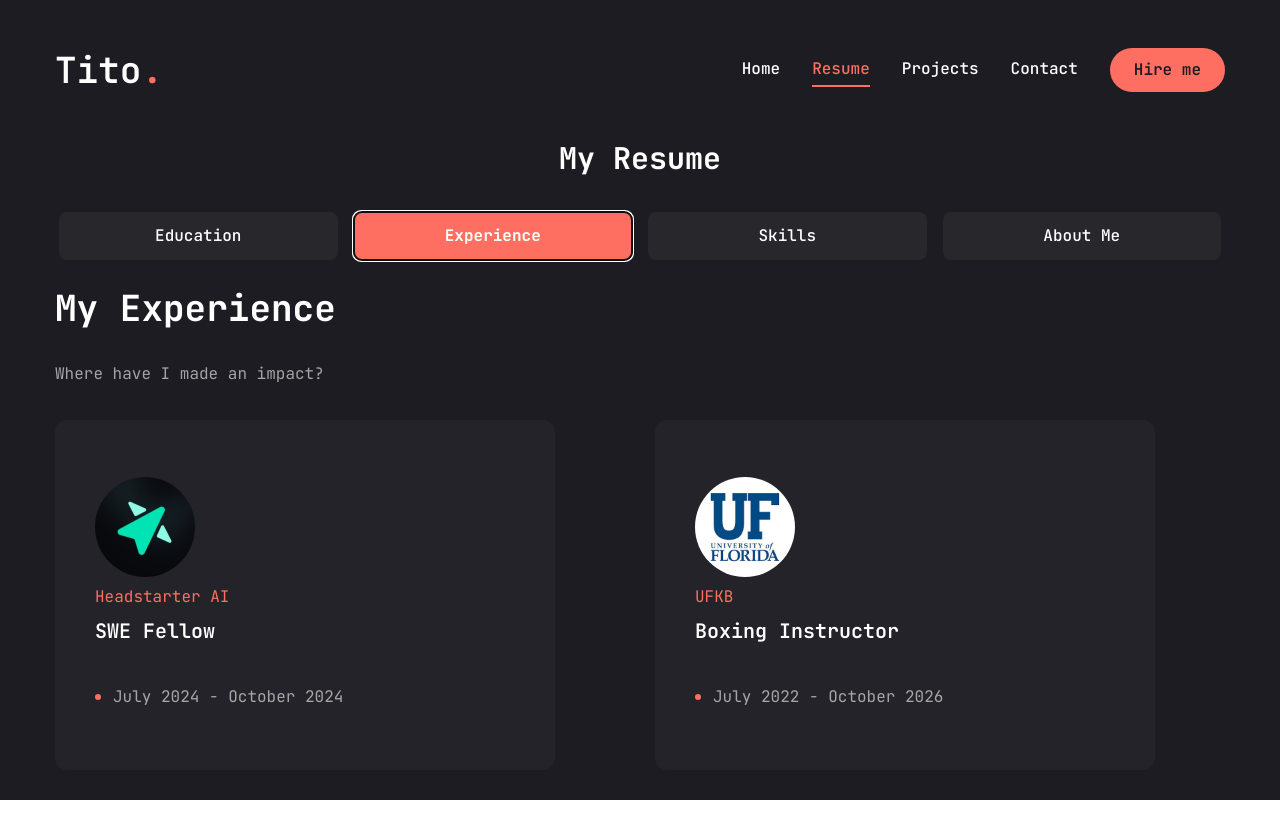
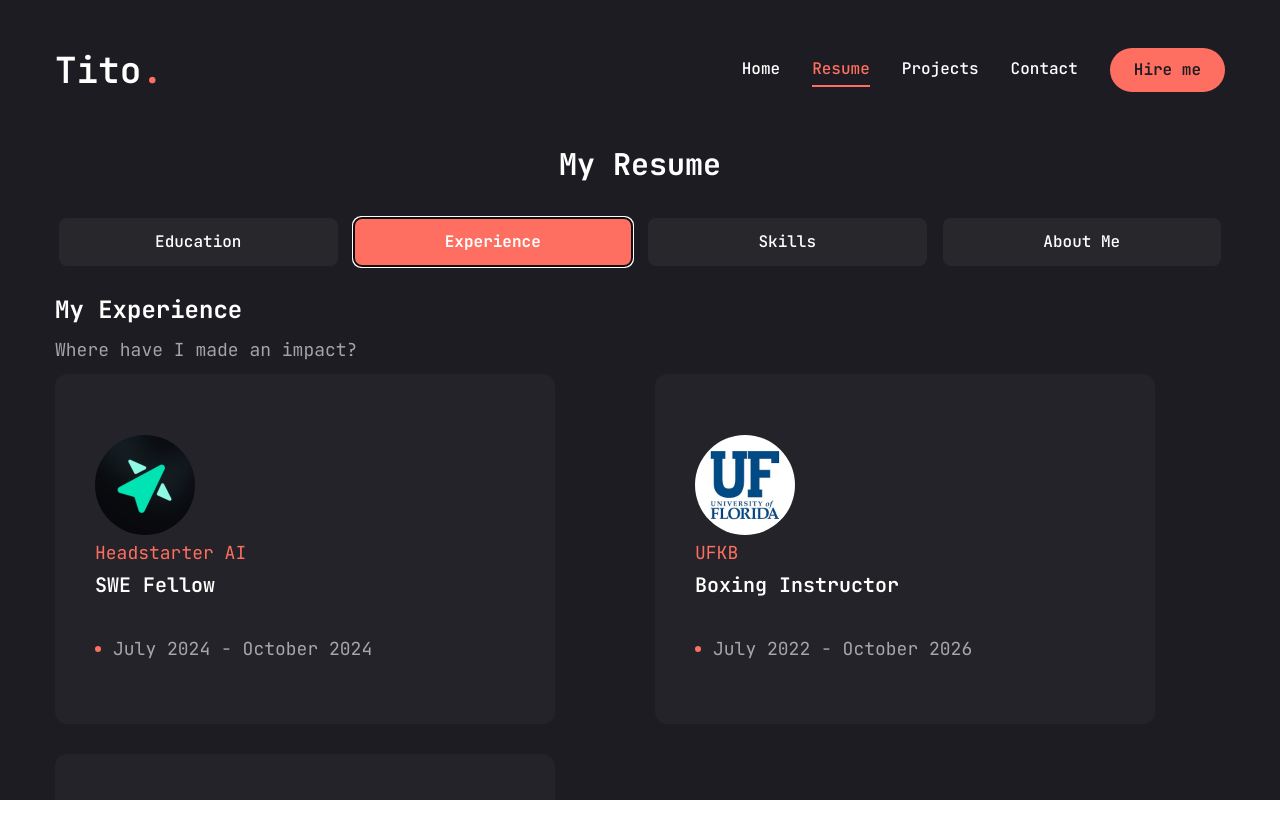
Before and after one commit to Poiixen/poiixen.github.io, a Next.js app: page /resume in a window 1280 px wide. Both pictures are taken after a click on the tab "Experience". Shown: the top 838 px of the page. Built offline with nearby package versions, Linux system fonts and the light colour scheme.

Commit message:
Update page.jsx

```diff
--- a/app/resume/page.jsx
+++ b/app/resume/page.jsx
@@ -56,7 +56,7 @@ const experience = {
 };
 
 const skills = {
-  title: "My skills",
+  title: "My Skills",
   description: "Here is my tech stack! ",
   skillList: [
     {
@@ -101,7 +101,7 @@ const skills = {
 const education = {
   icon: "/assests/resume/cap.svg",
   title: "My Education",
-  description: "Clike to learn more!",
+  description: "Click to learn more!",
   items: [
     {
       image: "/assets/uflogo.png",
@@ -212,12 +212,12 @@ const Resume = () => {
           </TabsContent>
 
           {/* Skills */}
-          <TabsContent value="skills" className="w-full h-full">
+          <TabsContent value="skills" className="text-lg w-full">
             <div className="flex flex-col gap-[30px]">
-              <div className="flex flex-col gap-[30px] text-center xl:text-left">
-                <h3 className="text-4xl font-bold">{skills.title}</h3>
+              <div className="flex flex-col gap-[10px] text-center xl:text-left">
+                <h3 className="text-2xl font-bold">{skills.title}</h3>
                 <p className="max-w-[600px] text-white/60 mx-auto xl:mx-0">
-                  {skills.description}
+                {skills.description}
                 </p>
               </div>
               <ul className="grid grid-cols-2 sm:grid-cols-3 md:grid-cols-4 xl:gap-[30px]">
@@ -242,9 +242,9 @@ const Resume = () => {
           </TabsContent>
 
           {/* Experience */}
-          <TabsContent value="experience" className="w-full">
-            <div className="flex flex-col gap-[30px] text-center xl:text-left">
-              <h3 className="text-4xl font-bold">{experience.title}</h3>
+          <TabsContent value="experience" className="text-lg w-full">
+            <div className="flex flex-col gap-[10px] text-center xl:text-left">
+              <h3 className="text-2xl font-bold">{experience.title}</h3>
               <p className="max-w-[600px] text-white/60 mx-auto xl:mx-0">
                 {experience.description}
               </p>
```
